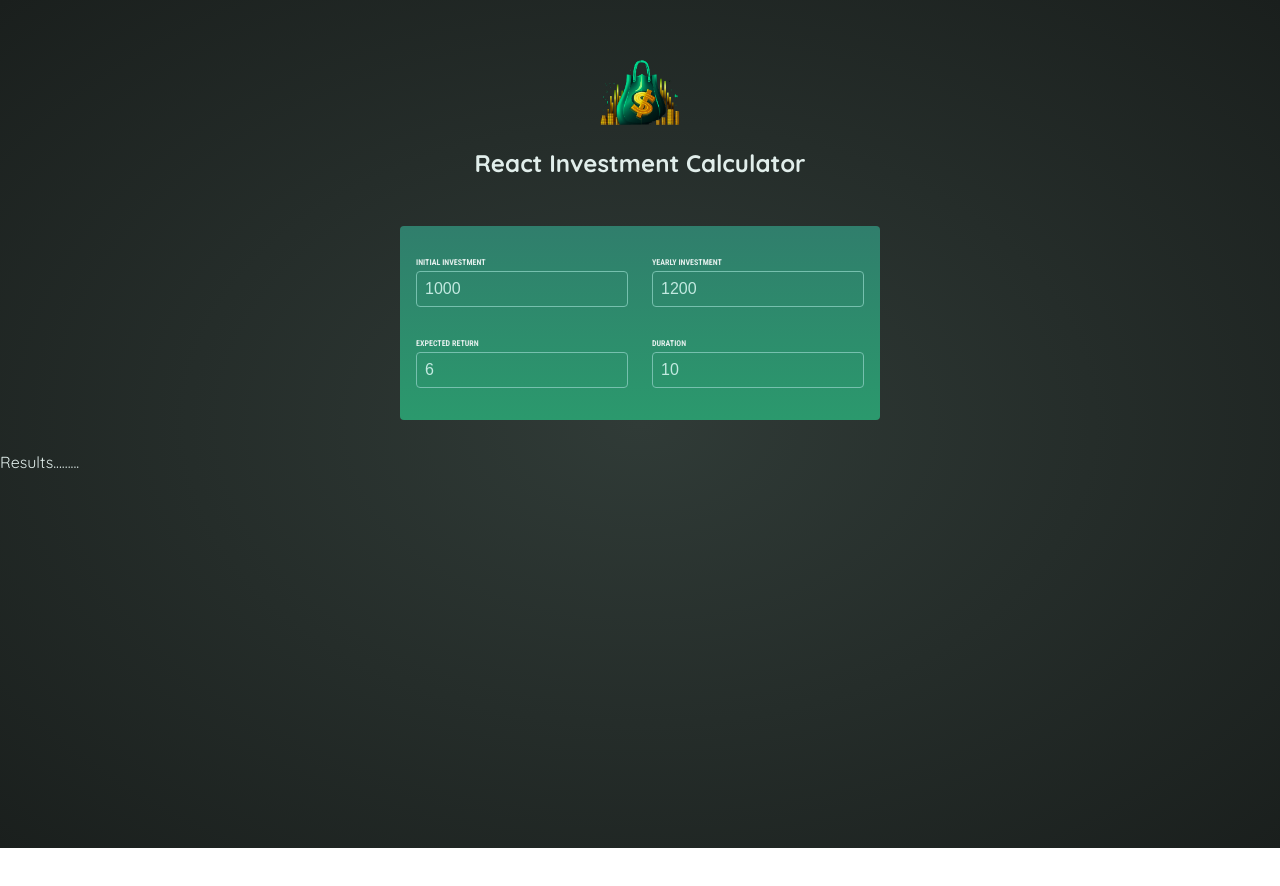
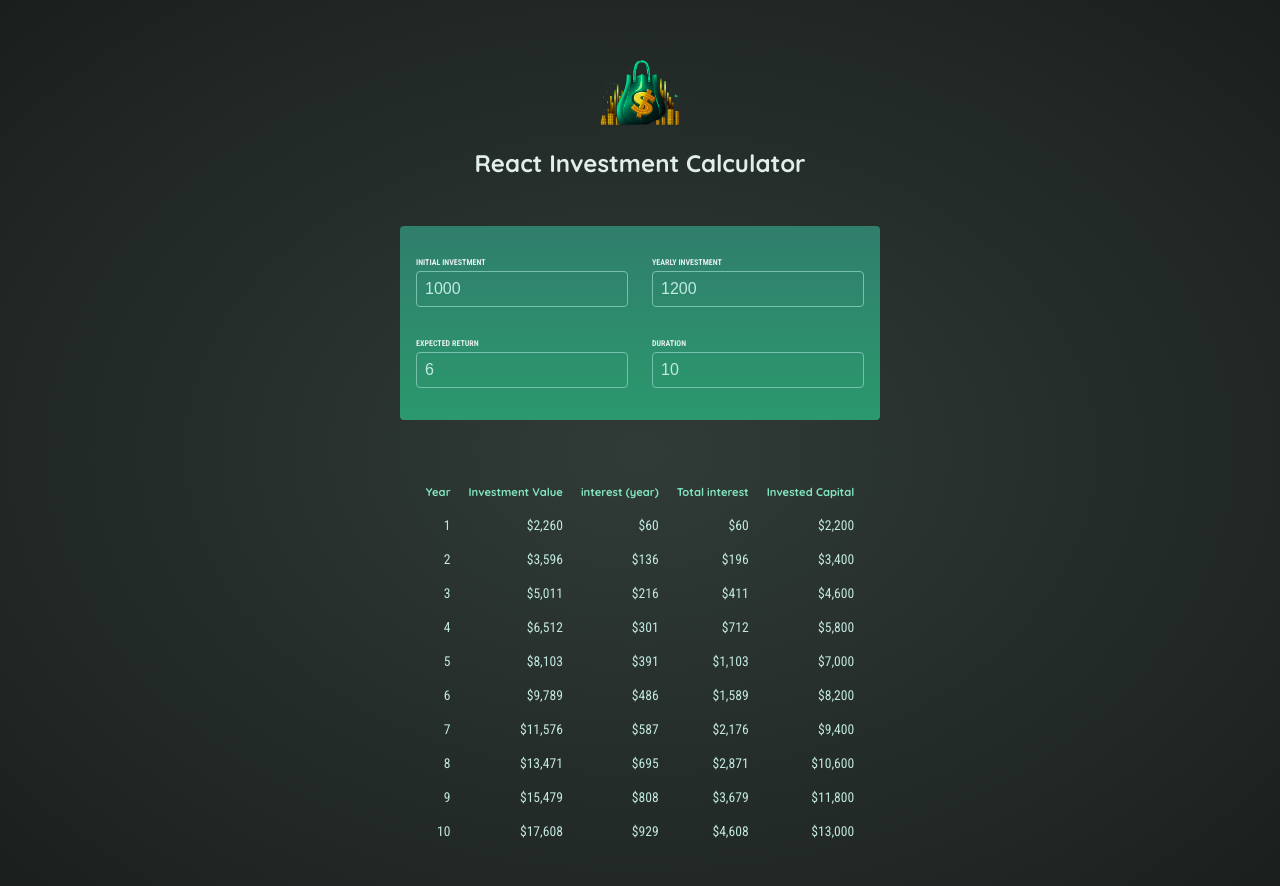
Before and after one commit to asifalieas/investment-calculator, a React (Vite) app: page / in a window 1280 px wide. Shown: the top 886 px of the page. Before the commit the page ends 848 px from the top, so only its background shows below. Built offline with nearby package versions, Linux system fonts and the light colour scheme.

Commit message:
complete the Results table component

```diff
--- a/src/App.jsx
+++ b/src/App.jsx
@@ -15,7 +15,7 @@
     setUserInput((prevUserInput) => {
       const changedUserInput = {
         ...prevUserInput,
-        [inputIdentifier]: newValue,
+        [inputIdentifier]: +newValue, //this plus is used for type conversion : string->int
       }
 
       return changedUserInput
--- a/src/components/Results.jsx
+++ b/src/components/Results.jsx
@@ -1,4 +1,42 @@
+import { calculateInvestmentResults, formatter } from '../util/investment'
+
 export default function Results({ input }) {
-  console.log(input)
-  return <p>Results.........</p>
+  const calculatedResult = calculateInvestmentResults(input)
+  console.log(calculatedResult)
+  const initialInvestment =
+    calculatedResult[0].valueEndOfYear -
+    calculatedResult[0].annualInvestment -
+    calculatedResult[0].interest
+  return (
+    <table id='result'>
+      <thead>
+        <tr>
+          <th>Year</th>
+          <th>Investment Value</th>
+          <th>interest (year)</th>
+          <th>Total interest</th>
+          <th>Invested Capital</th>
+        </tr>
+      </thead>
+      <tbody>
+        {calculatedResult.map((yearData) => {
+          const totalInterest =
+            yearData.valueEndOfYear -
+            yearData.annualInvestment * yearData.year -
+            initialInvestment
+
+          const totalAmoutInvested = yearData.valueEndOfYear - totalInterest
+          return (
+            <tr>
+              <td>{yearData.year}</td>
+              <td>{formatter.format(yearData.valueEndOfYear)}</td>
+              <td>{formatter.format(yearData.interest)}</td>
+              <td>{formatter.format(totalInterest)}</td>
+              <td>{formatter.format(totalAmoutInvested)}</td>
+            </tr>
+          )
+        })}
+      </tbody>
+    </table>
+  )
 }
```
